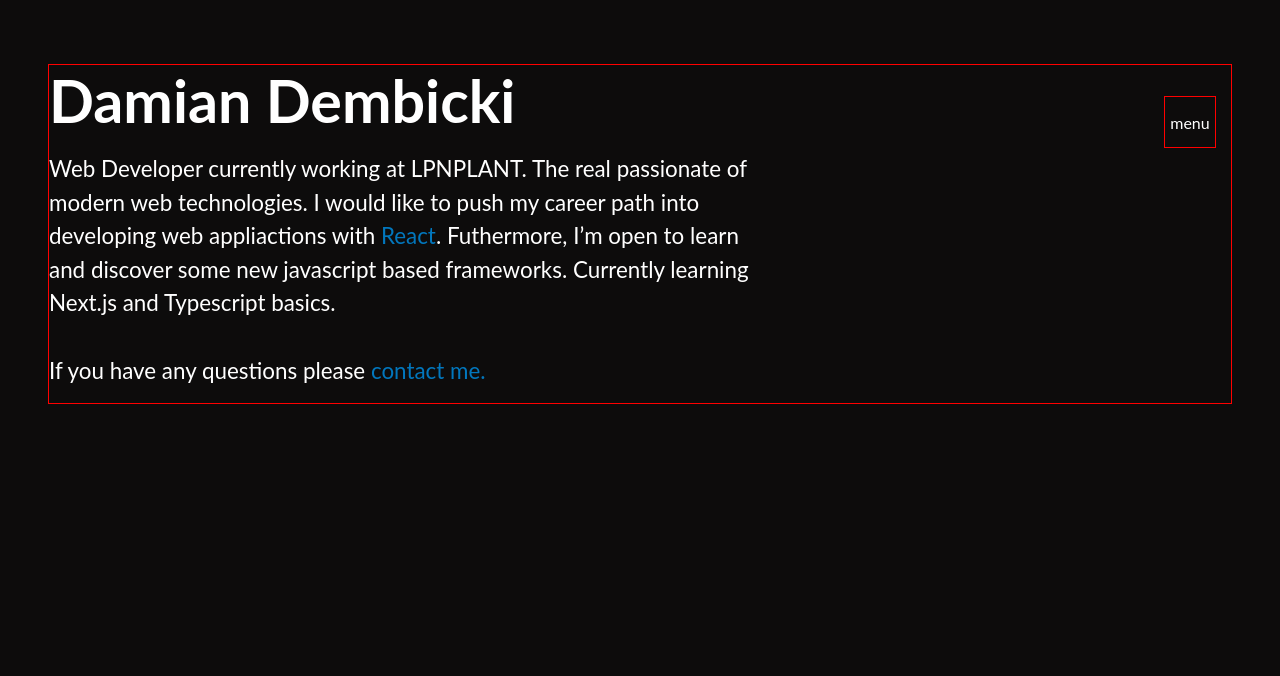
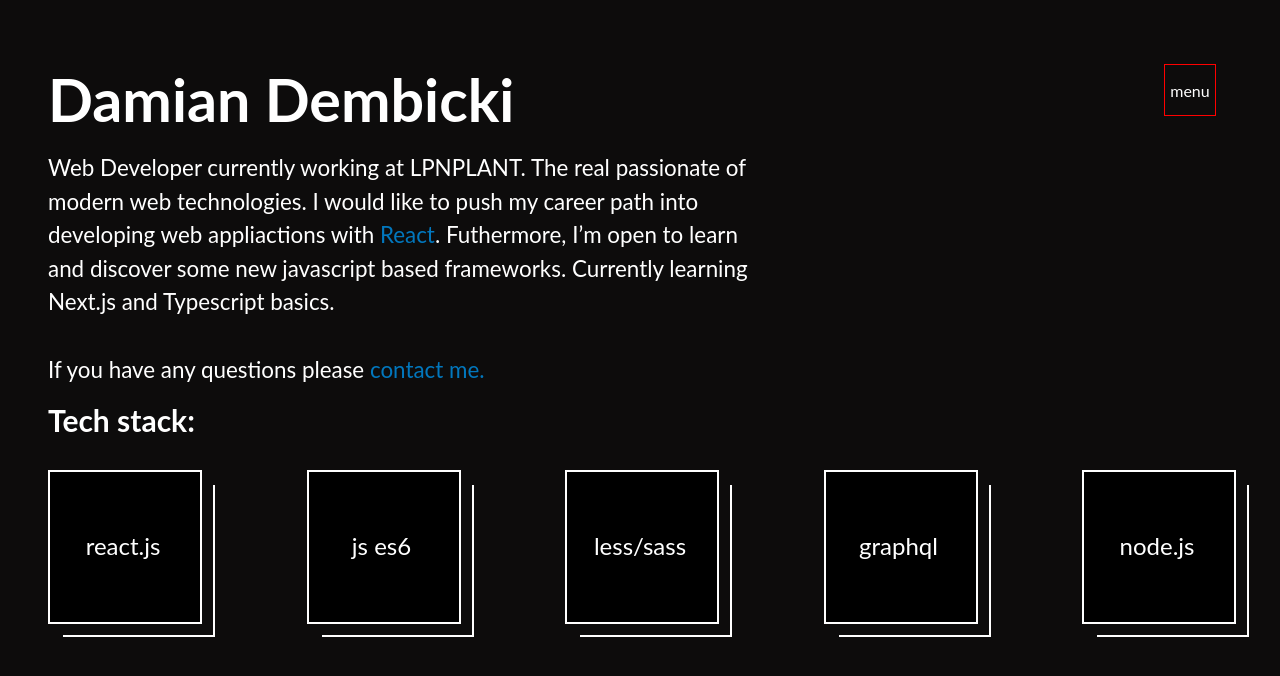
Before and after one commit to dembicki/minimal_portfolio, a React (Create React App) app: page / in a window 1280 px wide. Shown: the top 676 px of the page. Built offline with nearby package versions, Linux system fonts and the light colour scheme.

Commit message:
Created techStack component

```diff
--- a/src/App.js
+++ b/src/App.js
@@ -4,12 +4,17 @@ import './App.scss';
 import MainWrapper from './components/MainWrapper';
 import Header from './components/Header';
 import Menu from './components/Menu';
+import SectionWrapper from './components/SectionWrapper';
+import TechStack from './components/TechStack';
 
 const App = () => (
   <div className="App">
     <MainWrapper>
       <Header />
       <Menu />
+      <SectionWrapper title="Tech stack">
+        <TechStack />
+      </SectionWrapper>
     </MainWrapper>
   </div>
 );
--- a/src/components/MainWrapper.jsx
+++ b/src/components/MainWrapper.jsx
@@ -1,8 +1,7 @@
 import React from "react";
 import styled from "styled-components";
 
-const Wrapper = styled.section`
-  border: 1px solid red;
+const Wrapper = styled.main`
   margin: 4rem 3rem 4rem 3rem;
   //TODO: fix this &darr;
   height: calc(100vh-padding);
--- a/src/components/Menu.jsx
+++ b/src/components/Menu.jsx
@@ -2,10 +2,12 @@ import React from "react";
 import styled from "styled-components";
 
 export default function Menu() {
+  // TODO: do component logic
+
   const Wrapper = styled.div`
     position: fixed;
     right: 4rem;
-    top: 6rem;
+    top: 4rem;
     border: 1px solid red;
     width: 50px;
     height: 50px;
--- /dev/null
+++ b/src/components/SectionWrapper.jsx
@@ -0,0 +1,18 @@
+import React from "react";
+import styled from "styled-components";
+
+export default function SectionWrapper({ children, title }) {
+  const Wrapper = styled.section``;
+  const Heading = styled.h2`
+    font-size: 30px;
+    text-align: left;
+    margin: 1rem 0;
+  `;
+
+  return (
+    <Wrapper>
+      <Heading>{`${title}:`}</Heading>
+      {children}
+    </Wrapper>
+  );
+}
--- /dev/null
+++ b/src/components/TechStack.jsx
@@ -0,0 +1,31 @@
+import React from "react";
+import styled from "styled-components";
+import Tile from "./Tile";
+
+export default function TechStack() {
+  const skills = [
+    "react.js",
+    "js es6",
+    "less/sass",
+    "graphql",
+    "node.js",
+    // "typescript",
+    // "docker",
+    // "redux",
+    // "postgres",
+    // "gatsby",
+  ];
+
+  const Wrapper = styled.div`
+    display: flex;
+    justify-content: space-between;
+    flex-wrap: wrap;
+    margin-top: 2rem;
+  `;
+
+  return (
+    <Wrapper>
+      {skills ? skills.map((e) => <Tile key={e} label={e} />) : null}
+    </Wrapper>
+  );
+}
--- /dev/null
+++ b/src/components/Tile.jsx
@@ -0,0 +1,52 @@
+import React from "react";
+import styled from "styled-components";
+
+export default function Tile({ label }) {
+  const Wrapper = styled.div`
+    position: relative;
+    width: 150px;
+    height: 150px;
+    display: flex;
+  `;
+
+  const Front = styled.div`
+    border: 2px solid white;
+    width: 150px;
+    height: 150px;
+    display: flex;
+    position: absolute;
+    background-color: black;
+    top: 0;
+  `;
+
+  const Back = styled.div`
+    border-bottom: 2px solid white;
+    border-right: 2px solid white;
+    width: 150px;
+    height: 150px;
+    display: flex;
+    top: 0;
+    z-index: -1;
+    position: absolute;
+    transform: translate(15px, 15px);
+  `;
+
+  const Label = styled.span`
+    color: white !important;
+    align-self: center;
+    justify-self: center;
+    position: relative;
+    left: 50%;
+    transform: translateX(-50%);
+    font-size: 1.5rem;
+    z-index: 1;
+  `;
+
+  return (
+    <Wrapper>
+      <Label>{label}</Label>
+      <Front />
+      <Back />
+    </Wrapper>
+  );
+}
```
